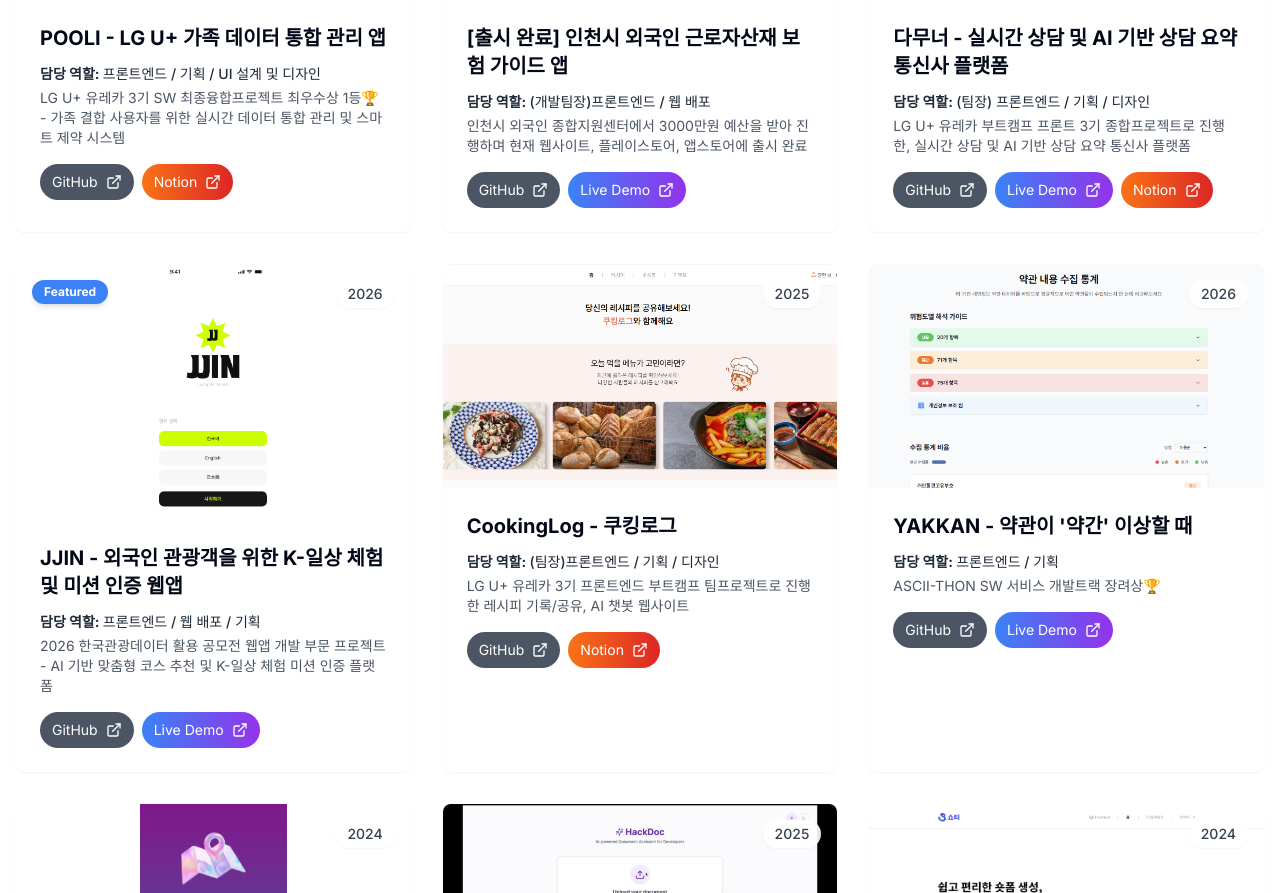
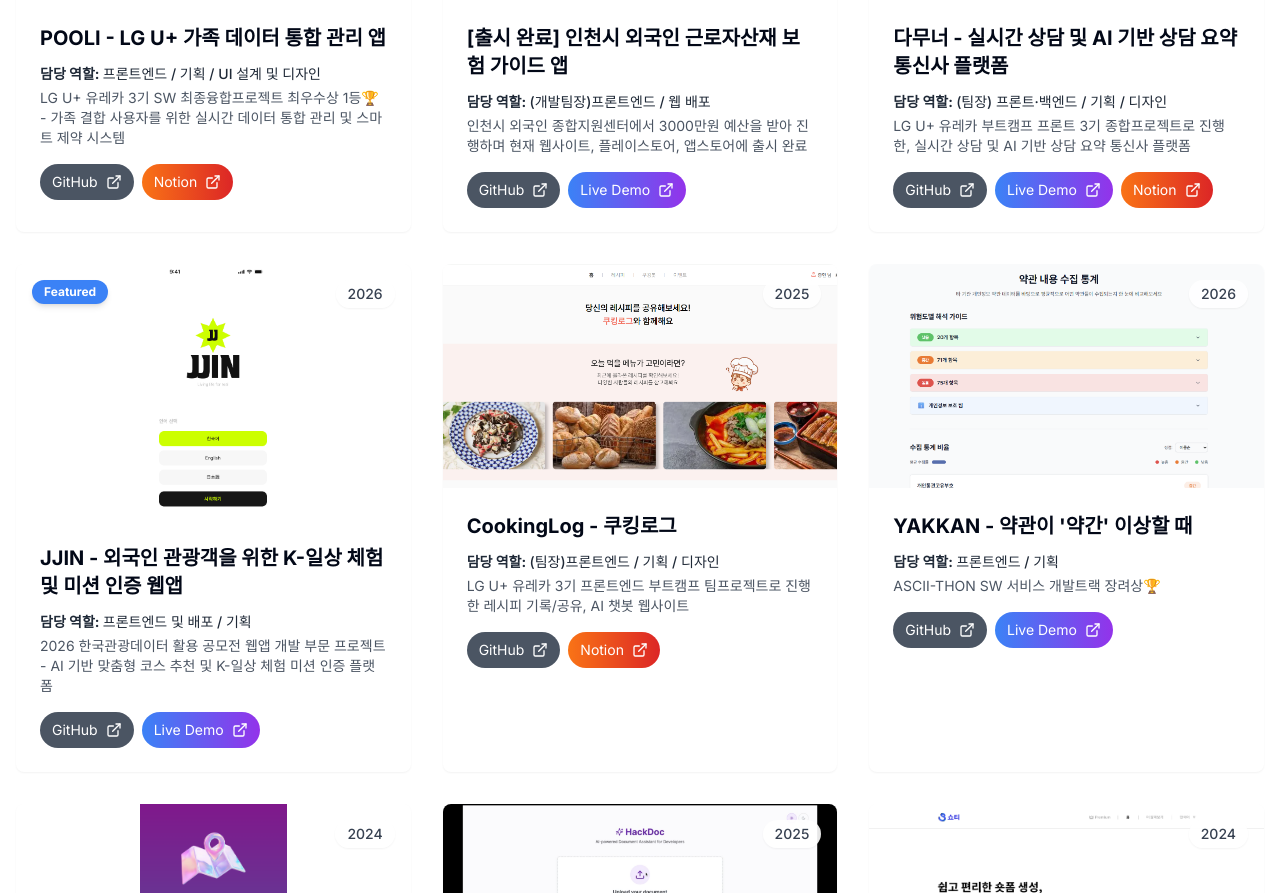
Before and after one commit to yerroong/intro-page, a Next.js app: page / in a window 1280 px wide. Shown: the part 3420-4313 px from the top of the page. Built offline with nearby package versions, Linux system fonts and the light colour scheme.

Commit message:
feat: 다무너 역할 업데이트 및 프로젝트 중요도 조정

```diff
--- a/app/layout.tsx
+++ b/app/layout.tsx
@@ -6,8 +6,8 @@ import "./globals.css"
 const inter = Inter({ subsets: ["latin"] })
 
 export const metadata: Metadata = {
-  title: "예린's introduction",
-  description: "React 중심의 프론트엔드 개발자 김예린의 포트폴리오 웹사이트입니다.",
+  title: "예린's 포트폴리오",
+  description: "개발자 김예린의 포트폴리오 웹사이트입니다.",
   icons: {
     icon: "/logo.png",
   },
--- a/components/sections/ProjectsSection.tsx
+++ b/components/sections/ProjectsSection.tsx
@@ -197,7 +197,7 @@ export default function ProjectsSection() {
       year: "2026",
       sortDate: "2025.12",
       importance: 2,
-      role: "(팀장) 프론트엔드 / 기획 / 디자인",
+      role: "(팀장) 프론트·백엔드 / 기획 / 디자인",
       description: "LG U+ 유레카 부트캠프 프론트 3기 종합프로젝트로 진행한, 실시간 상담 및 AI 기반 상담 요약 통신사 플랫폼",
       detailedDescription:
         "LG U+ 유레카 부트캠프 프론트엔드 3기 종합 프로젝트입니다. 실시간 상담 기능과 AI 기반 상담 요약 기능을 제공하는 통신사 플랫폼을 개발했습니다. 사용자는 실시간으로 상담원과 채팅할 수 있으며, AI가 상담 내용을 자동으로 요약해주는 기능을 구현했습니다. React와 TypeScript를 활용하여 개발했으며, 실시간 통신을 위해 WebSocket을 활용했습니다.",
@@ -214,7 +214,7 @@ export default function ProjectsSection() {
         "/damoono4.png",
         "/damoono5.png",
       ],
-      technologies: ["React", "TypeScript", "WebSocket", "OpenAI"],
+      technologies: ["React", "TypeScript", "WebSocket", "OpenAI", "Node.js"],
       color: "from-green-400 to-green-600",
       isMobileApp: true,
       isImportant: true,
@@ -224,7 +224,7 @@ export default function ProjectsSection() {
       year: "2026",
       sortDate: "2026.09",
       importance: 3,
-      role: "프론트엔드 / 웹 배포 / 기획",
+      role: "프론트엔드 및 배포 / 기획",
       description: "2026 한국관광데이터 활용 공모전 웹앱 개발 부문 프로젝트 - AI 기반 맞춤형 코스 추천 및 K-일상 체험 미션 인증 플랫폼",
       detailedDescription:
         "2026 한국관광데이터 활용 공모전(웹앱 개발 부문)으로 진행한 5명(프론트2, 백엔드2, 디자인1) 규모의 팀 프로젝트입니다. 최근 외국인 관광객이 유명 명소를 넘어 한국인의 일상과 로컬 문화를 경험하고자 하는 흐름에 맞춰, 관광 데이터를 활용해 취향과 체험 레벨에 따른 여행 코스와 '찐 K-일상 체험 미션'을 제공합니다. 프론트엔드 개발, 기획 및 Vercel을 활용한 웹 배포를 담당했습니다. 취향·체험 레벨 설정, AI 기반 하루 단위 일정 자동 생성, 일정 검색·편집·직접 관리 기능, 미션 탐색 및 일정 추가, 사진·후기 기반 미션 인증 및 피드 소통 플로우 전반의 UI/UX를 구현했습니다. Next.js와 TypeScript 기반의 안정적인 프론트엔드 아키텍처 구현 및 개발 생산성 증대에 기여했습니다.",
```
